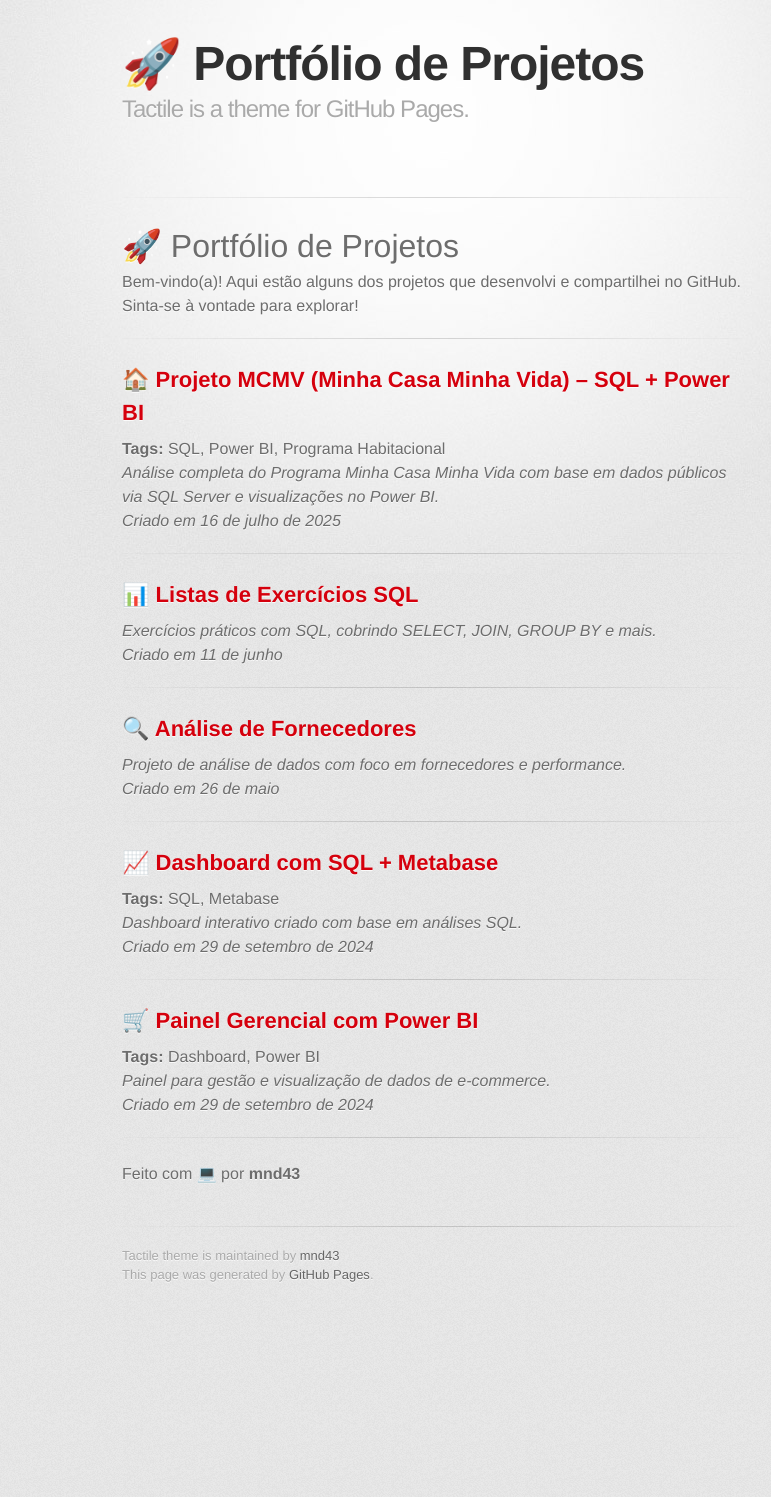
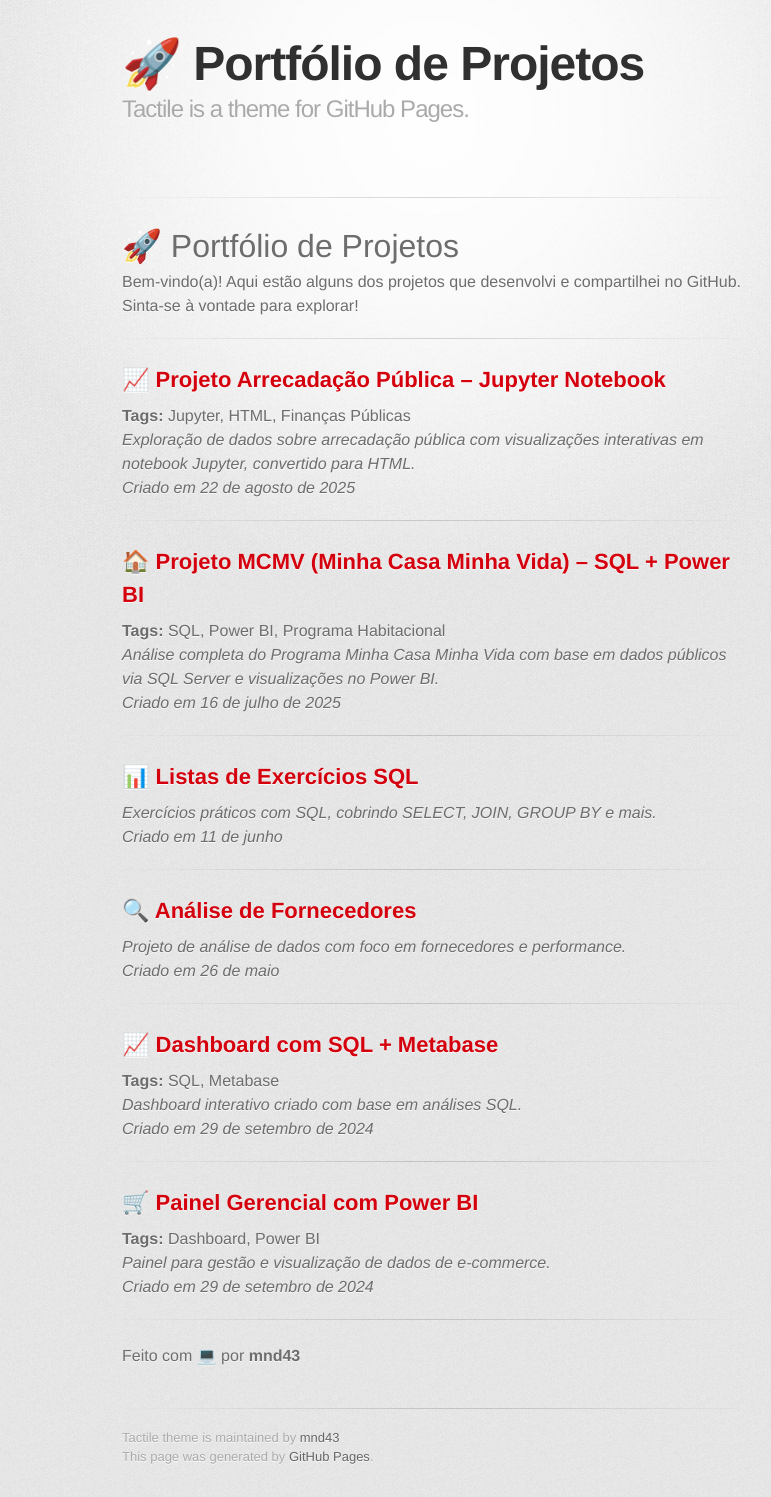
Before and after one commit to mnd43/Portifolio-Mnd43, a Jekyll site: the page built from index.md, in a window 1280 px wide. Shown: the whole page, without its empty margins (208-979 px from the left). Built offline with Jekyll 4.4.1, drawn with Linux system fonts in a browser that asks for light colours; some web fonts are replaced; our own code applies the rules of GitHub Pages for plain Markdown files; before the commit the page ends 1315 px from its top, so only the background shows below that.

Commit message:
Update index.md

```diff
--- a/index.md
+++ b/index.md
@@ -1,5 +1,13 @@
 # 🚀 Portfólio de Projetos
 Bem-vindo(a)! Aqui estão alguns dos projetos que desenvolvi e compartilhei no GitHub. Sinta-se à vontade para explorar!
+
+---
+
+## 📈 [Projeto Arrecadação Pública – Jupyter Notebook](Proj_arrec/Projeto_arrecadacao.html)
+**Tags:** Jupyter, HTML, Finanças Públicas
+*Exploração de dados sobre arrecadação pública com visualizações interativas em notebook Jupyter, convertido para HTML.*
+*Criado em 22 de agosto de 2025*
+
 
 ---
 
```
